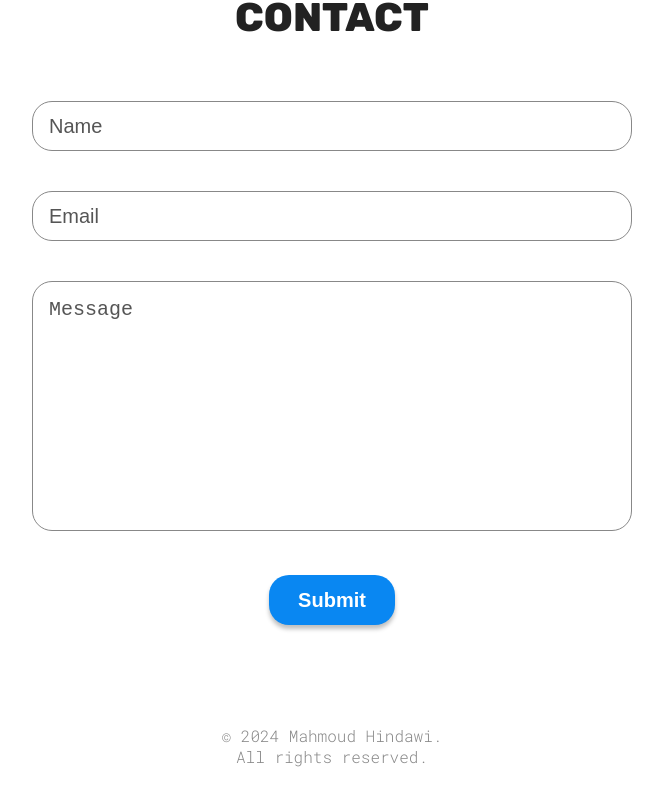
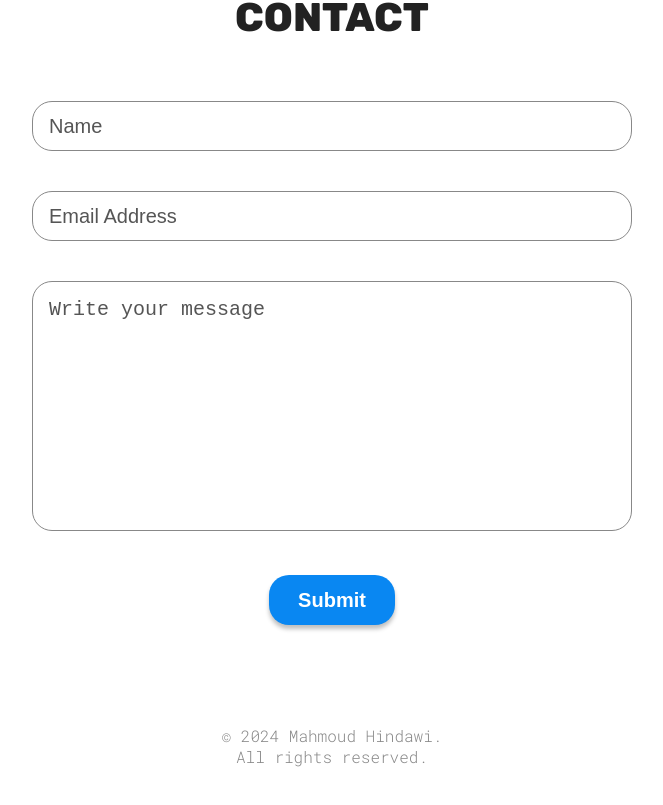
Before and after one commit to mahmoudHidowi/mahmoud-hindawi, a React (Vite) app: page / in a window 1280 px wide. Shown: the part 1850-2655 px from the top of the page, without its empty margins (308-971 px from the left). Built offline with nearby package versions, Linux system fonts and the light colour scheme.

Commit message:
Update Contact.jsx

```diff
--- a/src/sections/Contact/Contact.jsx
+++ b/src/sections/Contact/Contact.jsx
@@ -1,10 +1,47 @@
 import styles from './ContactStyles.module.css';
+import { useState } from 'react';
 
 function Contact() {
+  const [formData, setFormData] = useState({
+    name: '',
+    email: '',
+    message: ''
+  });
+  const [status, setStatus] = useState('');
+
+  const handleChange = (e) => {
+    const { name, value } = e.target;
+    setFormData({
+      ...formData,
+      [name]: value
+    });
+  };
+
+  const handleSubmit = (e) => {
+    e.preventDefault();
+    setStatus('Sending...');
+    fetch('https://formsubmit.co/ajax/mahmudhandevi99@gmail.com', {
+      method: 'POST',
+      headers: {
+        'Content-Type': 'application/json'
+      },
+      body: JSON.stringify(formData)
+    })
+      .then(response => response.json())
+      .then(data => {
+        setStatus('Message sent successfully!');
+        setFormData({ name: '', email: '', message: '' }); // Clear the form
+      })
+      .catch((error) => {
+        setStatus('Failed to send message. Please try again.');
+      });
+  };
+
   return (
     <section id="contact" className={styles.container}>
       <h1 className="sectionTitle">Contact</h1>
-      <form action="">
+      <form onSubmit={handleSubmit}>
+        <input type="hidden" name="_subject" value="New submission!" />
         <div className="formGroup">
           <label htmlFor="name" hidden>
             Name
@@ -15,6 +52,8 @@ function Contact() {
             id="name"
             placeholder="Name"
             required
+            value={formData.name}
+            onChange={handleChange}
           />
         </div>
         <div className="formGroup">
@@ -22,11 +61,13 @@ function Contact() {
             Email
           </label>
           <input
-            type="text"
+            type="email"
             name="email"
             id="email"
-            placeholder="Email"
+            placeholder="Email Address"
             required
+            value={formData.email}
+            onChange={handleChange}
           />
         </div>
         <div className="formGroup">
@@ -36,11 +77,16 @@ function Contact() {
           <textarea
             name="message"
             id="message"
-            placeholder="Message"
-            required></textarea>
+            placeholder="Write your message"
+            required
+            value={formData.message}
+            onChange={handleChange}
+          ></textarea>
         </div>
+        <input type="hidden" name="_captcha" value="false" />
         <input className="hover btn" type="submit" value="Submit" />
       </form>
+      {status && <p className={styles.statusMessage}>{status}</p>}
     </section>
   );
 }
```
